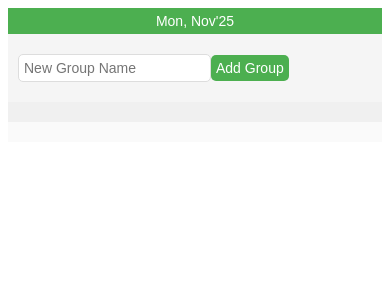
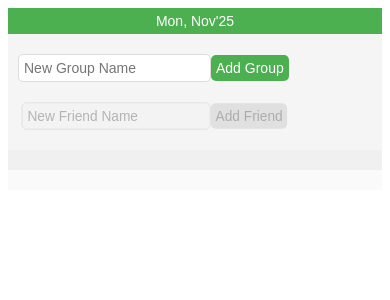
Before and after one commit to abhinav22-X/tikki, a React app in the folder tikki/: page / in a window 390 px wide. Shown: the top 300 px of the page. Built offline with nearby package versions, Linux system fonts and the light colour scheme; the HTML template or start-up script is replaced by a standard one.

Commit message:
second version mobile friend button disabled

```diff
--- a/tikki/src/Practise/App.css
+++ b/tikki/src/Practise/App.css
@@ -123,7 +123,26 @@
 	border-radius: 5px;
 	cursor: pointer;
 }
+.disabled {
+  opacity: 0.5;
+  pointer-events: none;
+  transform: scale(0.98);
+  transition: all 0.3s ease;
+}
 
+.disabled button {
+  background-color: #ccc;
+  border-color: #ccc;
+  color: #666;
+  cursor: not-allowed;
+}
+
+.disabled input {
+  background-color: #f2f2f2;
+  border-color: #ccc;
+  color: #666;
+  cursor: not-allowed;
+}
 /* Responsive Design */
 @media (max-width: 768px) {
 	.top-bar {
--- a/tikki/src/Practise/App.jsx
+++ b/tikki/src/Practise/App.jsx
@@ -126,8 +126,12 @@ const App = () => {
 					/>
 					<button onClick={handleAddGroup}>Add Group</button>
 				</div>
-				{selectedGroupId != null && (
-					<div className="friend-section">
+				{/* {selectedGroupId != null && ( */}
+				<div
+					className={`friend-section ${
+						!selectedGroupId ? "disabled" : ""
+					}`}
+				>
 					<input
 						type="text"
 						value={newFriendName}
@@ -141,7 +145,7 @@ const App = () => {
 						Add Friend
 					</button>
 				</div>
-				)}
+				{/* )} */}
 			</div>
 			{/* Third Bar - Groups */}
 			<div className="third-bar">
```
Lines whose indentation alone changed are shown as unchanged.
